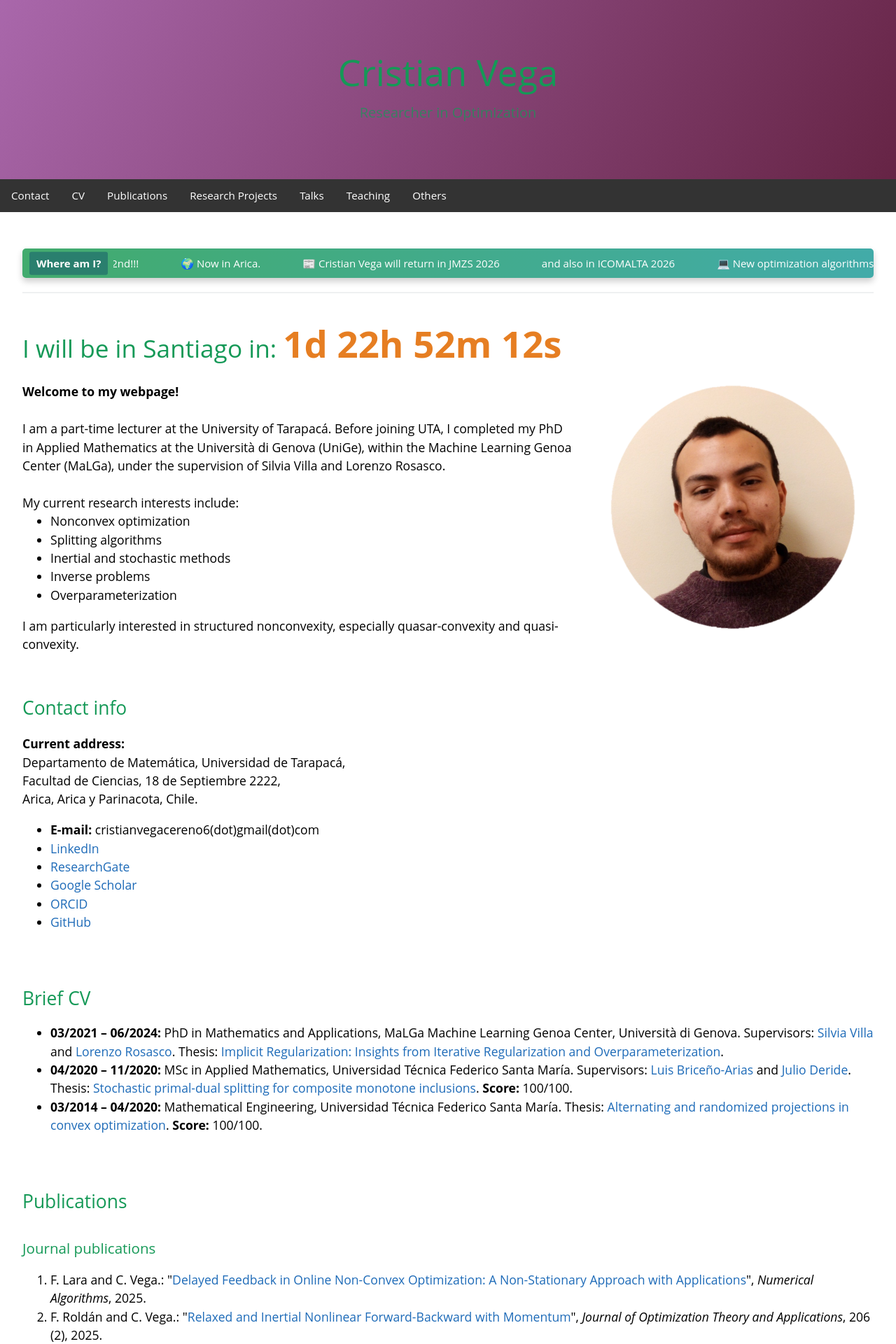
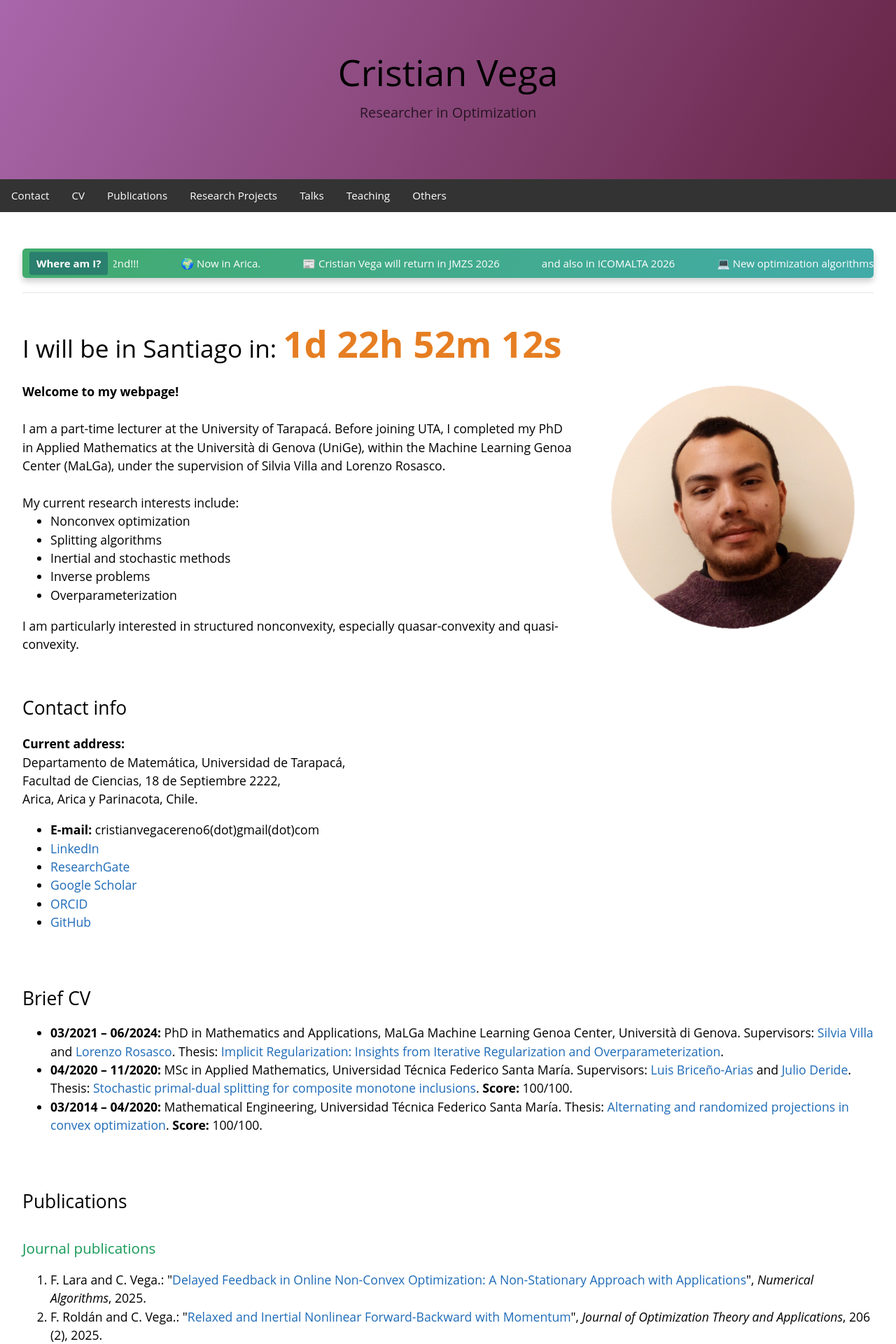
Before and after one commit to cristianvega1995/cristianvega1995.github.io, a Jekyll site: the page index.html, which Jekyll copies as it is, in a window 1280 px wide. Shown: the top 1920 px of the page at 70% size. Built offline with Jekyll 4.4.1, drawn with Linux system fonts in a browser that asks for light colours.

Commit message:
Change header colors in index.html

```diff
--- a/index.html
+++ b/index.html
@@ -37,8 +37,8 @@
         /* ── Main content ── */
         main { width: 100%; padding: 2rem; font-size: 1.1rem; background: #fff; }
         @media (max-width: 42em) { main { padding: 1rem; } }
-
-        h1, h2, h3, h4, h5, h6 { font-weight: normal; color: #159957; margin: 2rem 0 1rem; }
+        h1, h2 { font-weight: normal; color: #000000; margin: 2rem 0 1rem; }
+        h3, h4, h5, h6 { font-weight: normal; color: #159957; margin: 2rem 0 1rem; }
         p { margin-bottom: 1em; }
         ul, ol { margin-top: 0; }
         hr { height: 2px; border: 0; background: #eff0f1; margin: 1rem 0; }
```
